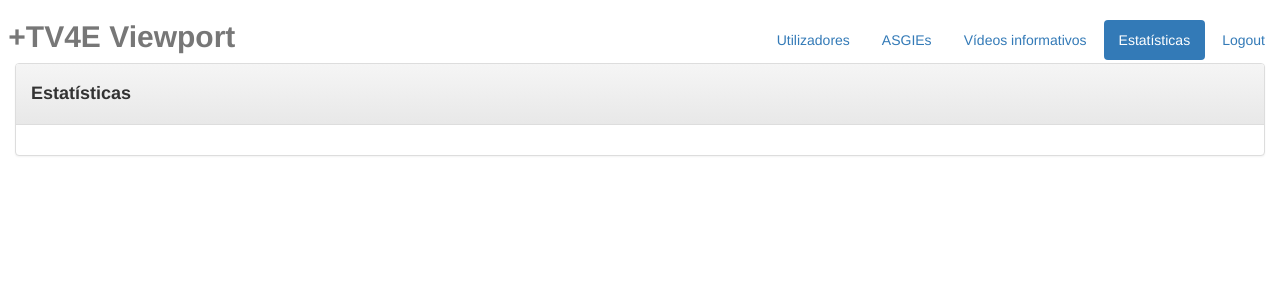
After one commit to davidcampelo/tv4e-recommender, a Django app: page /view/analytics/ in a window 1280 px wide. The commit adds this page. Shown: the top 300 px of the page. Run offline with Django 3.2, Linux system fonts and the light colour scheme; some libraries are stand-ins or nearby versions.

Commit message:
Added new section for Analytics, wooohooo!

```diff
--- /dev/null
+++ b/view/templates/view/analytics.html
@@ -0,0 +1,36 @@
+{% extends 'view/base.html' %}
+
+{% block head %}
+
+
+
+
+{% endblock head %}
+
+{% block body %}
+
+<div class="col-lg-12">
+    <div class="max-size panel panel-default">
+        <div class="panel-heading">
+            <table width="100%" cellspacing="0" cellpadding="0">
+                <tr>
+                    <td align="left"><h4><strong>Estatísticas</strong></h4></td>
+                    <td align="right">
+                    </td>
+                </tr>
+            </table>
+        </div>
+        <div class="panel-body">
+
+
+
+
+
+
+        </div>
+    </div>
+</div>
+
+
+
+{% endblock%}
--- a/view/templates/view/base.html
+++ b/view/templates/view/base.html
@@ -27,6 +27,12 @@
     <link href="{% static 'styles/main.css' %}" rel="stylesheet"> -->
 
     <title>+TV4E Viewport</title>
+
+
+    {% block head %}
+    {% endblock head %}
+
+
   </head>
   <body>
 
@@ -36,6 +42,7 @@
                 <li class="{% if request.resolver_match.url_name == 'user_index' %}active{%endif%}"><a href="{% url 'user_index' %}">Utilizadores</a></li>
                 <li class="{% if request.resolver_match.url_name == 'asgie_index' %}active{%endif%}"><a href="{% url 'asgie_index' %}">ASGIEs</a></li>
                 <li class="{% if request.resolver_match.url_name == 'video_index' %}active{%endif%}"><a href="{% url 'video_index' %}">Vídeos informativos</a></li>
+                <li class="{% if request.resolver_match.url_name == 'analytics' %}active{%endif%}"><a href="{% url 'analytics' %}">Estatísticas</a></li>
                 <li><a href="/">Logout</a></li>
               </ul>
         <h2 class="text-muted active"><strong>&nbsp;+TV4E Viewport</strong></h2>
--- a/view/urls.py
+++ b/view/urls.py
@@ -3,18 +3,20 @@ from django.conf.urls import url
 from . import views
 
 urlpatterns = [
-    # ex: view/
+    # ex: /view/
     url(r'^$', views.video_index, name='view_index'),
-    # ex: view/video/
+    # ex: /view/video/
     url(r'^video/$', views.video_index, name='video_index'),
-    # ex: view/video/333/
+    # ex: /view/video/333/
     url(r'^video/(?P<video_id>[0-9]+)/$', views.video_detail, name='video_detail'),
-    # ex: /videos/asgie/
+    # ex: /view/asgie/
     url(r'^asgie/$', views.AsgieIndexView.as_view(), name='asgie_index'),
-    # ex: /videos/asgie/5/
+    # ex: /view/asgie/5/
     url(r'^asgie/(?P<asgie_id>[0-9]+)/$', views.asgie_detail, name='asgie_detail'),
-    # ex: /videos/user/
+    # ex: /view/user/
     url(r'^user/$', views.UserIndexView.as_view(), name='user_index'),
-    # ex: /videos/user/5/
+    # ex: /view/user/5/
     url(r'^user/(?P<user_id>[0-9]+)/$', views.user_detail, name='user_detail'),
+    # ex: /view/analytics/
+    url(r'^analytics/$', views.analytics, name='analytics'),
 ]
--- a/view/views.py
+++ b/view/views.py
@@ -8,7 +8,8 @@ from django.db.models import Avg
 from view.models import Asgie, InformativeVideos, AsgieAvResource
 from rs.models import Senior, Rating
 
-
+# VIDEOS
+###################################################################################################################
 def video_index(request):
 
     paginate_by = 8
@@ -55,6 +56,7 @@ def video_detail(request, video_id):
     return render(request, 'view/video_detail.html', context)
 
 
+# ASGIE
 ###################################################################################################################
 class AsgieIndexView(generic.ListView):
     template_name = 'view/asgie_index.html'
@@ -71,6 +73,7 @@ def asgie_detail(request, asgie_id):
     return render(request, 'view/asgie_detail.html', context)
 
 
+# USERS
 ###################################################################################################################
 class UserIndexView(generic.ListView):
     template_name = 'view/user_index.html'
@@ -89,3 +92,11 @@ def user_detail(request, user_id):
         context['mean'] = round(mean['value'],2)
 
     return render(request, 'view/user_detail.html', context)
+
+
+# ANALYTICS
+###################################################################################################################
+
+def analytics(request):
+    context_dict = {}
+    return render(request, 'view/analytics.html', context_dict)
```
